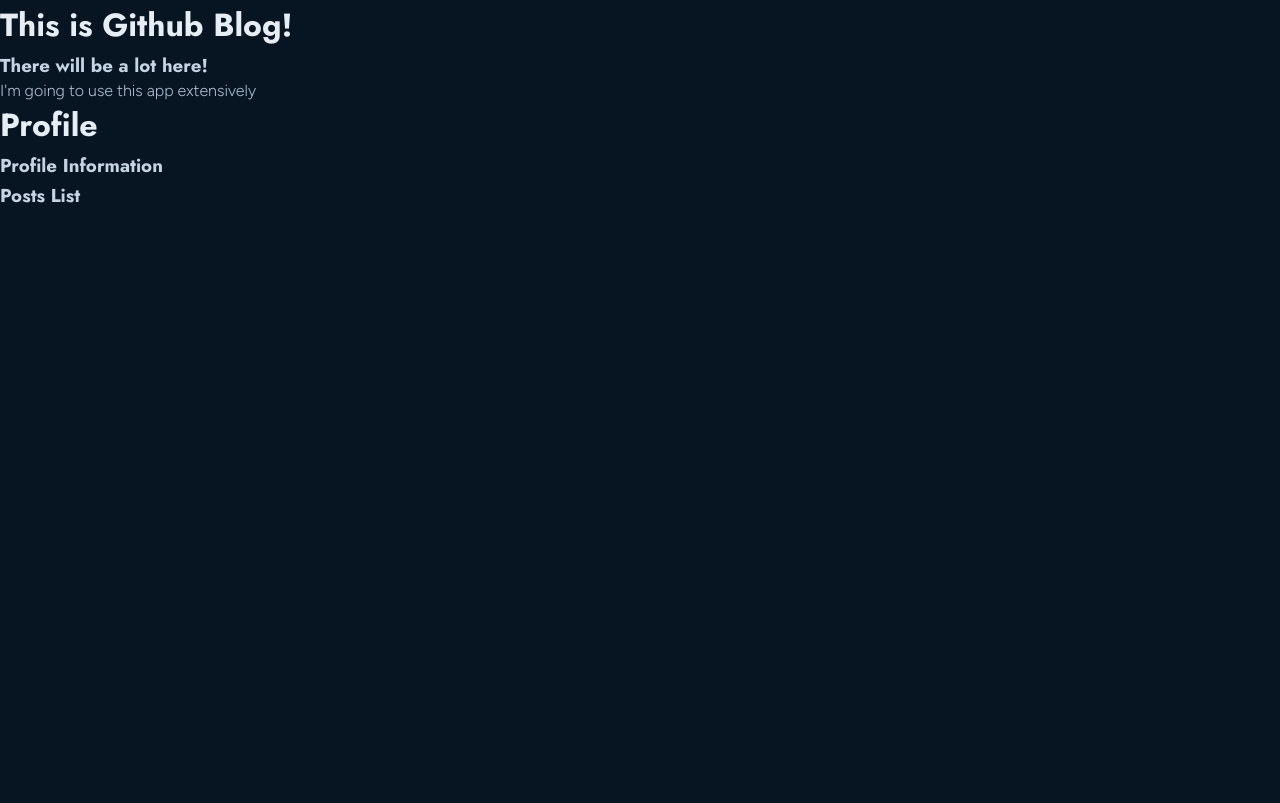
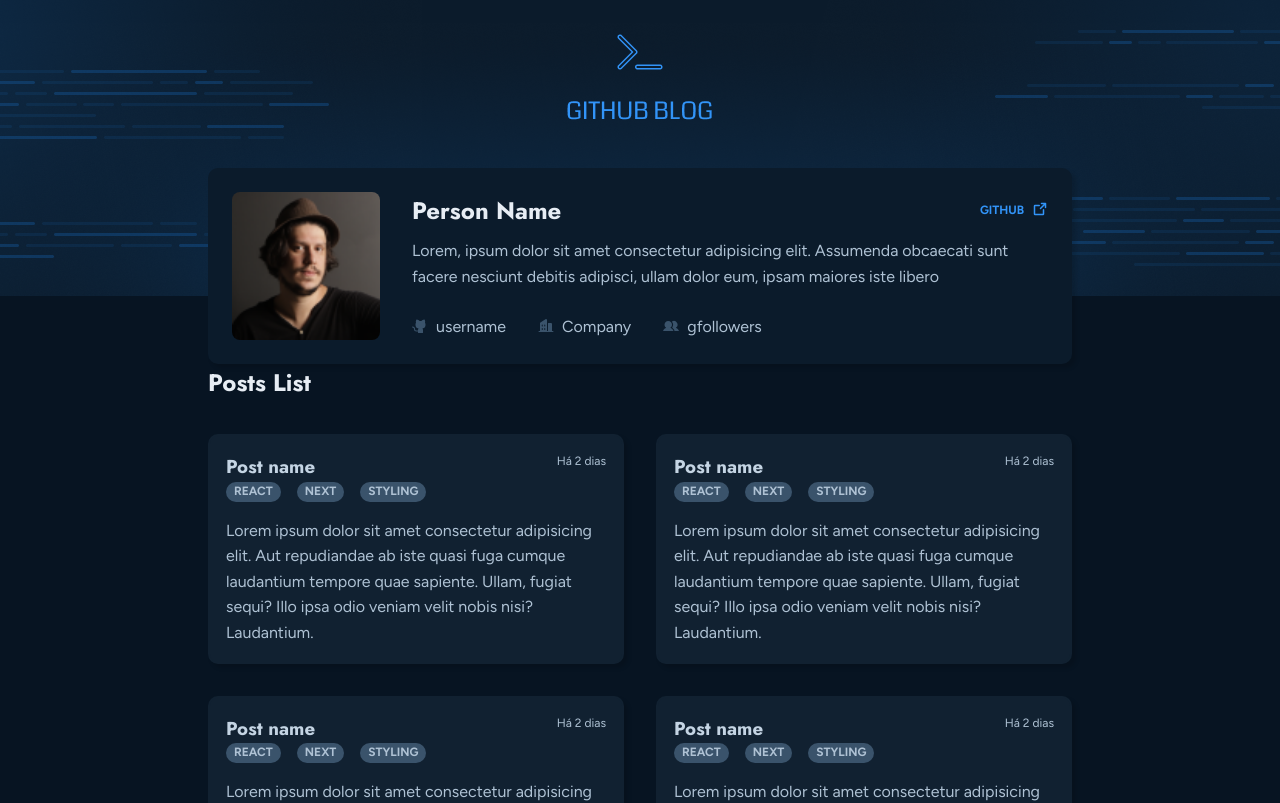
Before and after one commit to joaolavelino/06-ingite-github-blog, a React (Vite) app: page / in a window 1280 px wide. Shown: the top 803 px of the page. Built offline with nearby package versions, Linux system fonts and the light colour scheme.

Commit message:
main page style

```diff
--- a/src/App.tsx
+++ b/src/App.tsx
@@ -8,9 +8,6 @@
   return (
     <ThemeProvider theme={defaultTheme}>
       <GlobalStyle />
-      <h1>This is Github Blog!</h1>
-      <h3>There will be a lot here!</h3>
-      <p>I'm going to use this app extensively</p>
       <BrowserRouter>
         <Router />
       </BrowserRouter>
--- a/src/Router.tsx
+++ b/src/Router.tsx
@@ -1,12 +1,15 @@
 import { Route, Routes } from "react-router-dom";
 import { Home } from "./pages/Home";
 import { Post } from "./pages/Post";
+import { DefaultLayout } from "./layout/DefaultLayout";
 
 export const Router = () => {
   return (
     <Routes>
-      <Route path="/" element={<Home />} />
-      <Route path="/post/:postId" element={<Post />} />
+      <Route path="/" element={<DefaultLayout />}>
+        <Route path="/" element={<Home />} />
+        <Route path="/post/:postId" element={<Post />} />
+      </Route>
     </Routes>
   );
 };
--- /dev/null
+++ b/src/components/PostCard/index.tsx
@@ -0,0 +1,68 @@
+import styled, { css } from "styled-components";
+
+export interface PostCardProps {}
+
+export const PostCard: React.FC<PostCardProps> = () => {
+  return (
+    <StyledCard>
+      <header>
+        <div className="info">
+          <h3>Post name</h3>
+          <span>Há 2 dias</span>
+        </div>
+        <div className="tags">
+          <span>react</span>
+          <span>next</span>
+          <span>styling</span>
+        </div>
+      </header>
+      <p>
+        Lorem ipsum dolor sit amet consectetur adipisicing elit. Aut repudiandae
+        ab iste quasi fuga cumque laudantium tempore quae sapiente. Ullam,
+        fugiat sequi? Illo ipsa odio veniam velit nobis nisi? Laudantium.
+      </p>
+    </StyledCard>
+  );
+};
+
+const StyledCard = styled.article`
+  ${({ theme }) => css`
+    padding: 1rem;
+    background-color: ${theme.base.post};
+    ${theme.shadow}
+    ${theme.radius}
+    cursor: pointer;
+    transition: 0.2s;
+    border: 2px solid ${theme.base.post};
+
+    ${theme.pressAnimation}
+
+    &:hover {
+      border-color: ${theme.blue};
+    }
+    header {
+      margin-bottom: 1rem;
+    }
+
+    .info {
+      display: flex;
+      align-items: flex-start;
+      justify-content: space-between;
+      span {
+        font-size: 0.75rem;
+      }
+    }
+    .tags {
+      display: flex;
+      gap: 1rem;
+      span {
+        background-color: ${theme.base.label};
+        padding: 0 0.5rem;
+        border-radius: 1rem;
+        text-transform: uppercase;
+        font-size: 0.75rem;
+        font-weight: bold;
+      }
+    }
+  `}
+`;
--- /dev/null
+++ b/src/components/PostList/index.tsx
@@ -0,0 +1,35 @@
+import styled from "styled-components";
+import { PostCard } from "../PostCard";
+
+export interface PostListProps {}
+
+export const PostList: React.FC<PostListProps> = () => {
+  return (
+    <StyledContainer>
+      <h2>Posts List</h2>
+      <div className="list">
+        <PostCard />
+        <PostCard />
+        <PostCard />
+        <PostCard />
+        <PostCard />
+        <PostCard />
+      </div>
+    </StyledContainer>
+  );
+};
+
+const StyledContainer = styled.section`
+  display: flex;
+  flex-direction: column;
+
+  .list {
+    margin-top: 2rem;
+    display: grid;
+
+    grid-gap: 2rem;
+    ${(props) => props.theme.mediaQuery.md} {
+      grid-template-columns: repeat(2, 1fr);
+    }
+  }
+`;
--- /dev/null
+++ b/src/components/ProfileCard/index.tsx
@@ -0,0 +1,122 @@
+import {
+  ArrowSquareOutIcon,
+  BuildingsIcon,
+  GithubLogoIcon,
+  UsersIcon,
+} from "@phosphor-icons/react";
+import styled, { css } from "styled-components";
+
+export interface ProfileCardProps {}
+
+export const ProfileCard: React.FC<ProfileCardProps> = () => {
+  return (
+    <StyledContainer>
+      <img src="/avatar.png" alt="" />
+      <div className="info">
+        <header>
+          <h2>Person Name</h2>
+          <a href="#">
+            <div className="link-text">
+              GITHUB <ArrowSquareOutIcon weight="bold" size={16} />
+            </div>
+            <div className="underline" />
+          </a>
+        </header>
+
+        <p>
+          Lorem, ipsum dolor sit amet consectetur adipisicing elit. Assumenda
+          obcaecati sunt facere nesciunt debitis adipisci, ullam dolor eum,
+          ipsam maiores iste libero
+        </p>
+        <footer>
+          <span>
+            <GithubLogoIcon weight="fill" />
+            username
+          </span>
+          <span>
+            <BuildingsIcon weight="fill" />
+            Company
+          </span>
+          <span>
+            <UsersIcon weight="fill" />
+            gfollowers
+          </span>
+        </footer>
+      </div>
+    </StyledContainer>
+  );
+};
+
+const StyledContainer = styled.section`
+  ${({ theme }) => css`
+    width: 100%;
+    display: flex;
+    align-items: flex-start;
+    gap: 2rem;
+
+    padding: 1.5rem;
+    background-color: ${theme.base.profile};
+    ${theme.shadow};
+    ${theme.radius}
+    img {
+      width: 148px;
+      height: 148px;
+      border-radius: 8px;
+      display: none;
+      ${theme.mediaQuery.sm} {
+        display: block;
+      }
+    }
+
+    header {
+      display: flex;
+      align-items: center;
+      justify-content: space-between;
+      margin-bottom: 0.5rem;
+      a {
+        display: flex;
+        align-items: center;
+        flex-direction: column;
+        text-decoration: none;
+        color: ${theme.blue};
+        font-weight: bold;
+        font-size: 0.75rem;
+        .link-text {
+          display: flex;
+          gap: 0.5rem;
+        }
+        .underline {
+          width: 100%;
+          height: 2px;
+          background-color: ${theme.blue};
+          transform: scaleX(0);
+          transform-origin: left center; /* Animation starts from left */
+          transition: transform 0.2s cubic-bezier(0.65, 0, 0.35, 1); /* Smooth easing */
+        }
+        &:visited {
+          color: ${theme.blue};
+        }
+        &:hover {
+          .underline {
+            transform: scaleX(1);
+          }
+        }
+        ${theme.pressAnimation}
+      }
+    }
+    footer {
+      margin-top: 1.5rem;
+      display: flex;
+      align-items: center;
+      gap: 2rem;
+      span {
+        display: flex;
+        align-items: center;
+        gap: 0.5rem;
+        svg {
+          color: ${theme.base.label};
+        }
+      }
+    }
+  `}
+`;
--- /dev/null
+++ b/src/layout/DefaultLayout.tsx
@@ -0,0 +1,35 @@
+import { Outlet } from "react-router-dom";
+import styled from "styled-components";
+
+export interface DefaultLayoutProps {}
+
+export const DefaultLayout: React.FC<DefaultLayoutProps> = () => {
+  return (
+    <LayoutContainer>
+      <header className="app-header">
+        <img src="/Logo.png" alt="" />
+      </header>
+      <main className="app-main">
+        <Outlet />
+      </main>
+      <footer></footer>
+    </LayoutContainer>
+  );
+};
+
+const LayoutContainer = styled.div`
+  .app-header {
+    height: 296px;
+    background-image: url("/Cover.png");
+    background-position: center; /* Centers image */
+    background-size: cover; /* Fills container */
+    background-repeat: no-repeat; /* Prevents tiling */
+    display: flex;
+    align-items: flex-start;
+    justify-content: center;
+    padding-top: 2rem;
+  }
+  .app-main {
+    margin-top: -8rem;
+  }
+`;
--- a/src/pages/Home/index.tsx
+++ b/src/pages/Home/index.tsx
@@ -1,11 +1,23 @@
+import { PostList } from "../../components/PostList";
+import { ProfileCard } from "../../components/ProfileCard";
+
 export interface HomeProps {}
 
 export const Home: React.FC<HomeProps> = () => {
   return (
     <>
-      <h1>Profile</h1>
-      <h3>Profile Information</h3>
-      <h3>Posts List</h3>
+      <main>
+        <div className="content">
+          <ProfileCard />
+          <PostList />
+        </div>
+      </main>
+      <footer>
+        <p>
+          Made for learning purposes during the React learning Path by
+          Rocketseat.
+        </p>
+      </footer>
     </>
   );
 };
--- a/src/styles/global.tsx
+++ b/src/styles/global.tsx
@@ -12,6 +12,7 @@
       button {
         ${theme.font.title};
         color: ${theme.base.title};
+        line-height: 160%;
       }
       h3,
       h4,
@@ -24,15 +25,16 @@
       a {
         ${theme.font.text};
         color: ${theme.base.text};
+        line-height: 160%;
       }
 
       * {
         padding: 0;
         margin: 0;
         box-sizing: border-box;
-        &:focus {
-          outline: 0;
-          box-shadow: 0 0 0 2px ${theme.blue[500]};
+        &:focus-visible {
+          outline: 1px solid ${theme.blue};
+          outline-offset: 4px;
         }
         //text scale on small devices
 
@@ -47,6 +49,19 @@
         font-weight: 400;
         -webkit-font-smoothing: antialiased;
       }
+
+      header,
+      main {
+        .content {
+          max-width: 864px;
+          margin: 0 auto;
+          padding: 1rem;
+          ${theme.mediaQuery.lg} {
+            padding: 0;
+          }
+        }
+      }
+
       button {
         outline: none;
         cursor: pointer;
@@ -59,6 +74,10 @@
       .content-container {
         padding: 1.25;
       }
+      body > footer {
+        text-align: center;
+        padding: 2rem;
+      }
     `}
 
 `;
--- a/src/styles/themes/default.ts
+++ b/src/styles/themes/default.ts
@@ -1,5 +1,5 @@
 export const defaultTheme = {
-  blue: "#320f48",
+  blue: "#3294f8",
   base: {
     title: "#E7EDF4",
     subtitle: "#C4D4E3",
@@ -14,7 +14,7 @@
   },
   font: {
     title: `font-family: "Jost", sans-serif;font-wheight:600`,
-    text: `font: 300 1rem "Figtree", sans-serif`,
+    text: `font: 400 1rem "Figtree", sans-serif`,
   },
   mediaQuery: {
     xsm: `@media screen and (max-width: 400px)`, // Mobile landscape
@@ -24,4 +24,8 @@
     xl: `@media screen and (min-width: 1280px)`, // Desktops
     xxl: `@media screen and (min-width: 1536px)`, // Large screens
   },
+  shadow: "box-shadow: 4px 4px 4px #00000025;",
+  radius: "border-radius: 10px;",
+  pressAnimation:
+    "&:active {transform: translateY(1px); /* Subtle press effect */}",
 };
```
Also changed, not shown: public/Cover.png, public/avatar.png (added).
